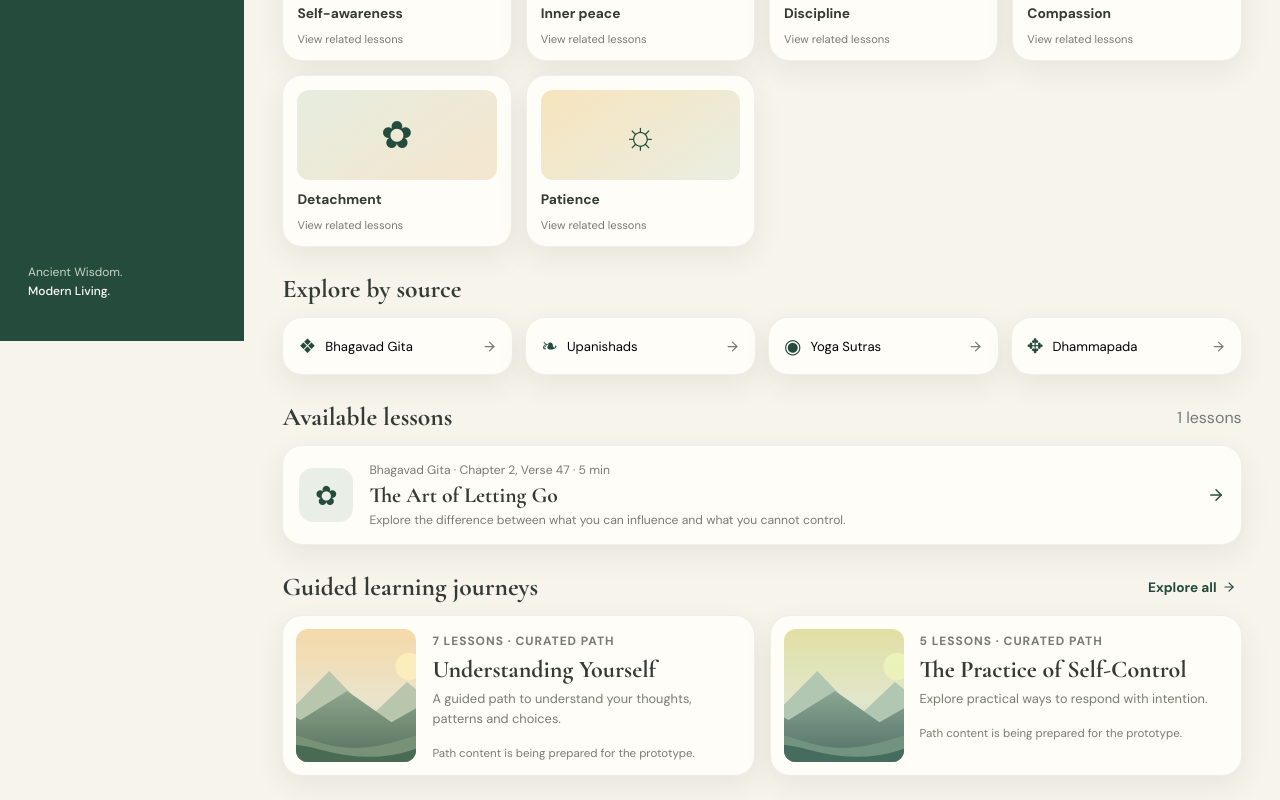
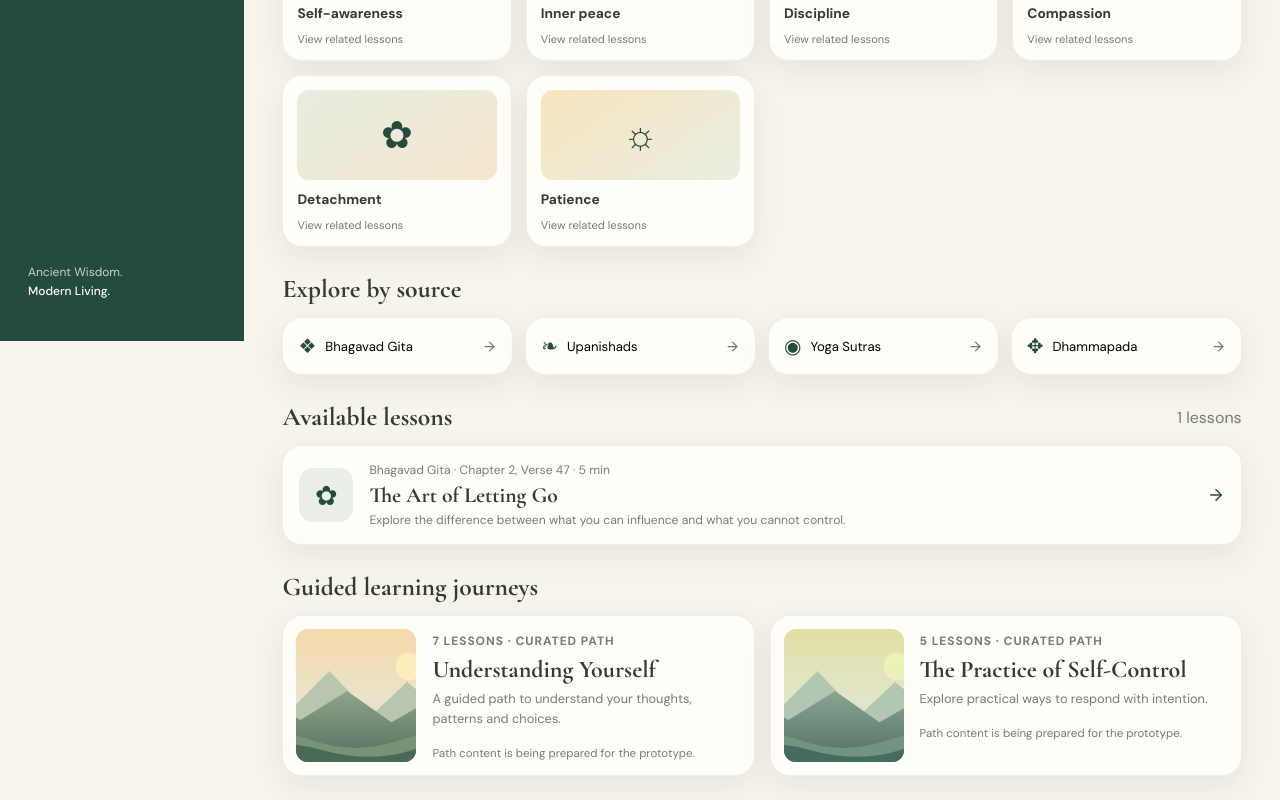
Before and after one commit to rskr28/Nitya, a React (Vite) app: page /explore in a window 1280 px wide. Shown: the part 459-1259 px from the top of the page. Built offline with nearby package versions, Linux system fonts and the light colour scheme.

Commit message:
Remove misleading Explore all control when no filters are active

```diff
--- a/src/pages/Explore/index.tsx
+++ b/src/pages/Explore/index.tsx
@@ -133,7 +133,11 @@ export default function Explore() {
 
       <div className="section-title">
         <h2>Guided learning journeys</h2>
-        <button className="text-link explore-all" type="button" onClick={clearFilters}>Explore all <ArrowRight size={14} /></button>
+        {hasFilters && (
+          <button className="text-link explore-all" type="button" onClick={clearFilters}>
+            Clear filters <X size={14} />
+          </button>
+        )}
       </div>
       <div className="journey-grid">
         {filteredJourneys.map((journey, index) => (
@@ -149,9 +153,6 @@ export default function Explore() {
         ))}
         {filteredJourneys.length === 0 && <p className="empty-state">No learning journeys match this search.</p>}
       </div>
-      {hasFilters && (
-        <button className="clear-filters" type="button" onClick={clearFilters}>Clear search and selected filters</button>
-      )}
     </div>
   );
 }
```
